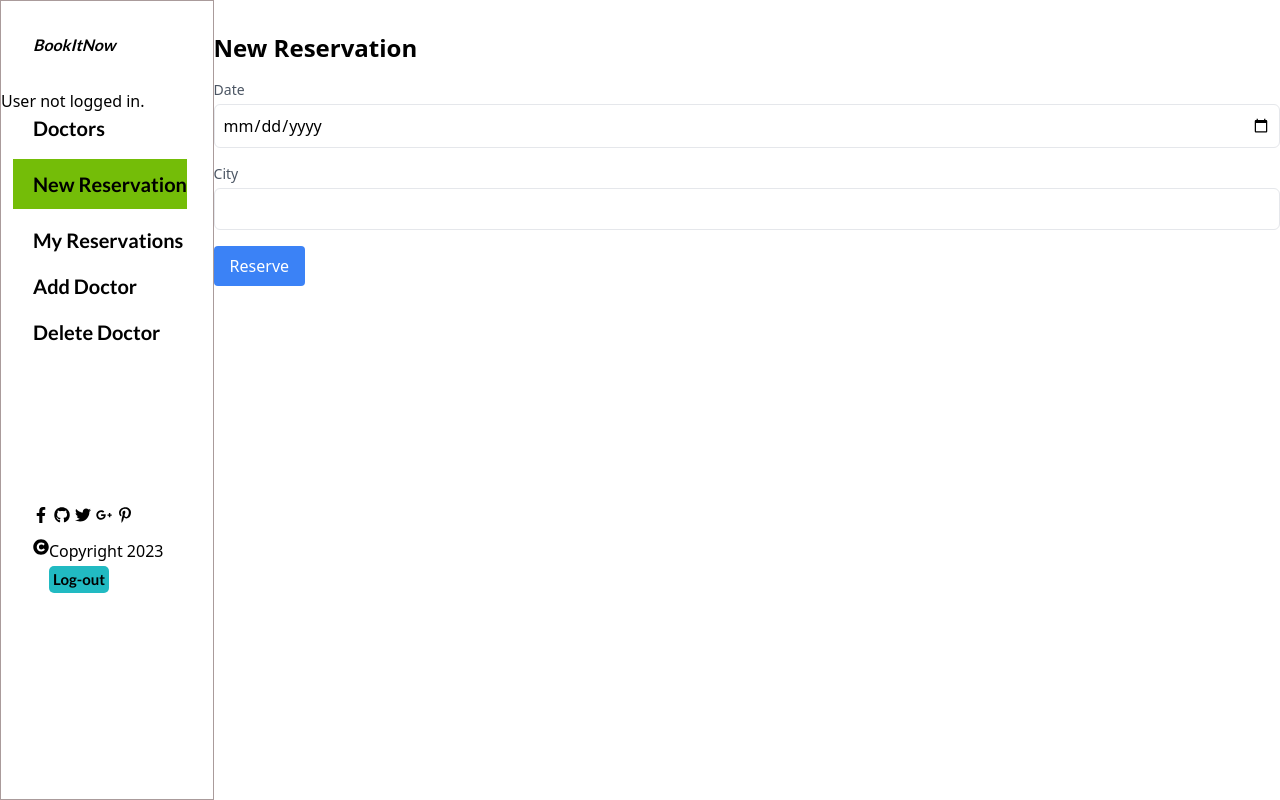
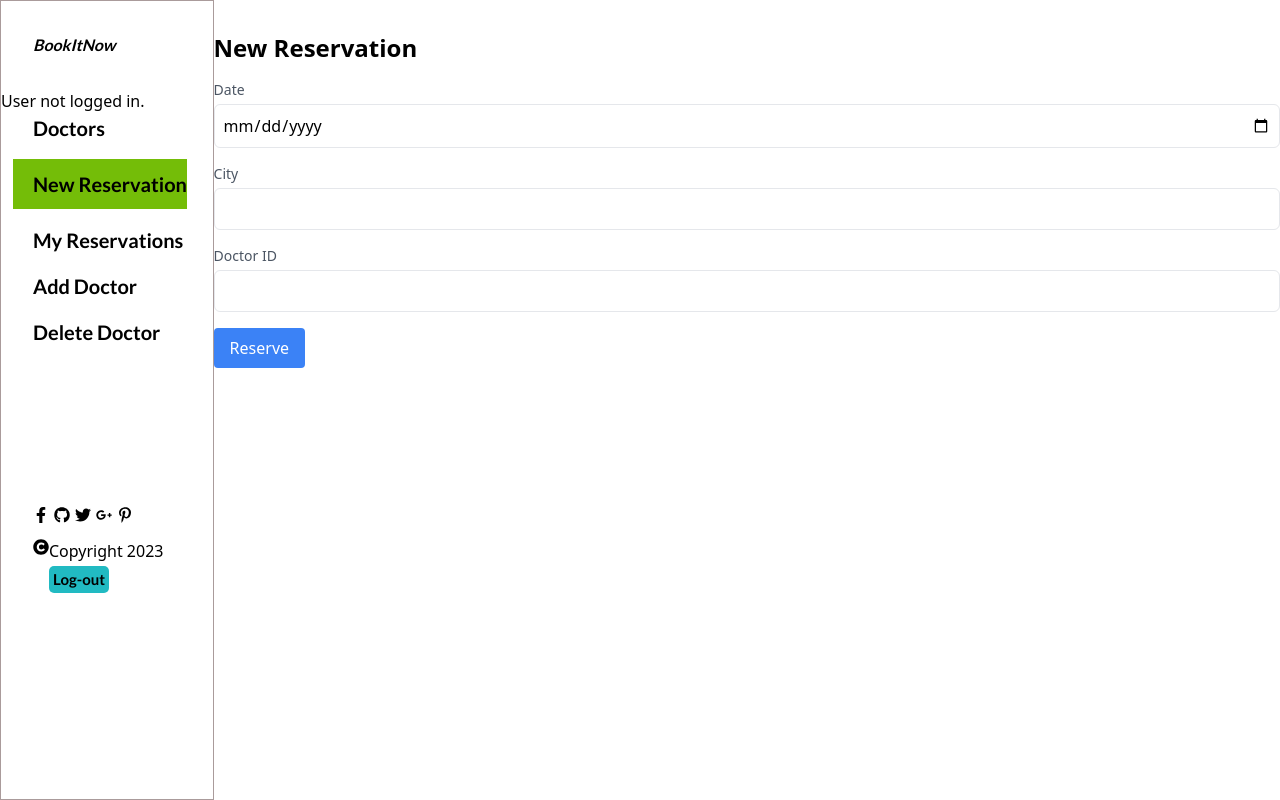
Before and after one commit to cosywasswa/BookItNow-front-end, a React (Create React App) app: page /New-reservation in a window 1280 px wide. Built offline with nearby package versions, Linux system fonts and the light colour scheme.

Commit message:
sends form to back end and fixed .eslintrc linters

```diff
--- a/src/components/pages/myReservations.js
+++ b/src/components/pages/myReservations.js
@@ -10,7 +10,7 @@ const MyReservations = () => {
   if (user) {
     userId = user.status.data.id;
   }
-  // get uer from localtorage here
+
   // Get reservations data from Redux store
   const { reservations } = useSelector((store) => store.reservationsList);
 
--- a/src/components/pages/newReservation.js
+++ b/src/components/pages/newReservation.js
@@ -4,43 +4,48 @@ import { createReservation } from '../../redux/reservation/thunk';
 import { useUser } from '../userAccess/userContext';
 
 const NewReservation = () => {
-  // Initialize Redux dispatch hook
   const dispatch = useDispatch();
-
-  // Get user data from the context
   const user = useUser();
+  const userId = user?.status?.data?.id; // Safely access the user ID
 
   // Local state variables for form inputs, loading state, and error handling
   const [date, setDate] = useState('');
   const [city, setCity] = useState('');
+  const [doctorId, setDoctorId] = useState('');
   const [isLoading, setIsLoading] = useState(false);
   const [error, setError] = useState(null);
 
   // Form submission handler
-  const handleSubmit = async (event) => {
-    event.preventDefault();
+  const handleSubmit = async (e) => {
+    e.preventDefault();
+    setIsLoading(true);
 
-    // Set loading state and clear previous errors
-    setIsLoading(true);
-    setError(null);
+    // Log the reservation data before dispatching the action
+    console.log('Reservation Data:', {
+      userId,
+      doctorId,
+      city,
+      date,
+    });
 
     try {
-      // Construct reservation data object
       const reservationData = {
-        userId: user.status.data.id,
-        date: date,
-        city: city,
+        userId: user?.status?.data?.id,
+        doctorId,
+        city,
+        date,
       };
 
       // Dispatch asynchronous action using Redux Thunk to create reservation
-      await dispatch(createReservation(reservationData));
+      await dispatch(createReservation({ data: reservationData }));
 
       // Log success and handle further actions (e.g., redirect user)
       console.log('Reservation created successfully!');
 
       // Clear form inputs after successful submission
+      setDoctorId('');
+      setCity('');
       setDate('');
-      setCity('');
     } catch (error) {
       // Handle errors (e.g., show error message to the user)
       console.error('Error creating reservation:', error);
@@ -55,6 +60,7 @@ const NewReservation = () => {
     <div className="container mx-auto mt-8">
       <h2 className="text-2xl font-bold mb-4">New Reservation</h2>
       <form onSubmit={handleSubmit}>
+        {/* Date input */}
         <div className="mb-4">
           <label className="block text-sm font-medium text-gray-600">Date</label>
           <input
@@ -65,6 +71,7 @@ const NewReservation = () => {
             required
           />
         </div>
+        {/* City input */}
         <div className="mb-4">
           <label className="block text-sm font-medium text-gray-600">City</label>
           <input
@@ -75,10 +82,25 @@ const NewReservation = () => {
             required
           />
         </div>
+        {/* Doctor ID input */}
+        <div className="mb-4">
+          <label className="block text-sm font-medium text-gray-600">Doctor ID</label>
+          <input
+            type="text"
+            value={doctorId}
+            onChange={(e) => setDoctorId(e.target.value)}
+            className="mt-1 p-2 border rounded-md w-full"
+            required
+          />
+        </div>
+        {/* Error message */}
         {error && <p className="text-red-500 mb-4">{error}</p>}
+        {/* Submit button */}
         <button
           type="submit"
-          className={`bg-blue-500 text-white px-4 py-2 rounded hover:bg-blue-600 ${isLoading ? 'opacity-50 cursor-not-allowed' : ''}`}
+          className={`bg-blue-500 text-white px-4 py-2 rounded hover:bg-blue-600 ${
+            isLoading ? 'opacity-50 cursor-not-allowed' : ''
+          }`}
           disabled={isLoading}
         >
           {isLoading ? 'Reserving...' : 'Reserve'}
```
Also changed, not shown: .eslintrc.json.
